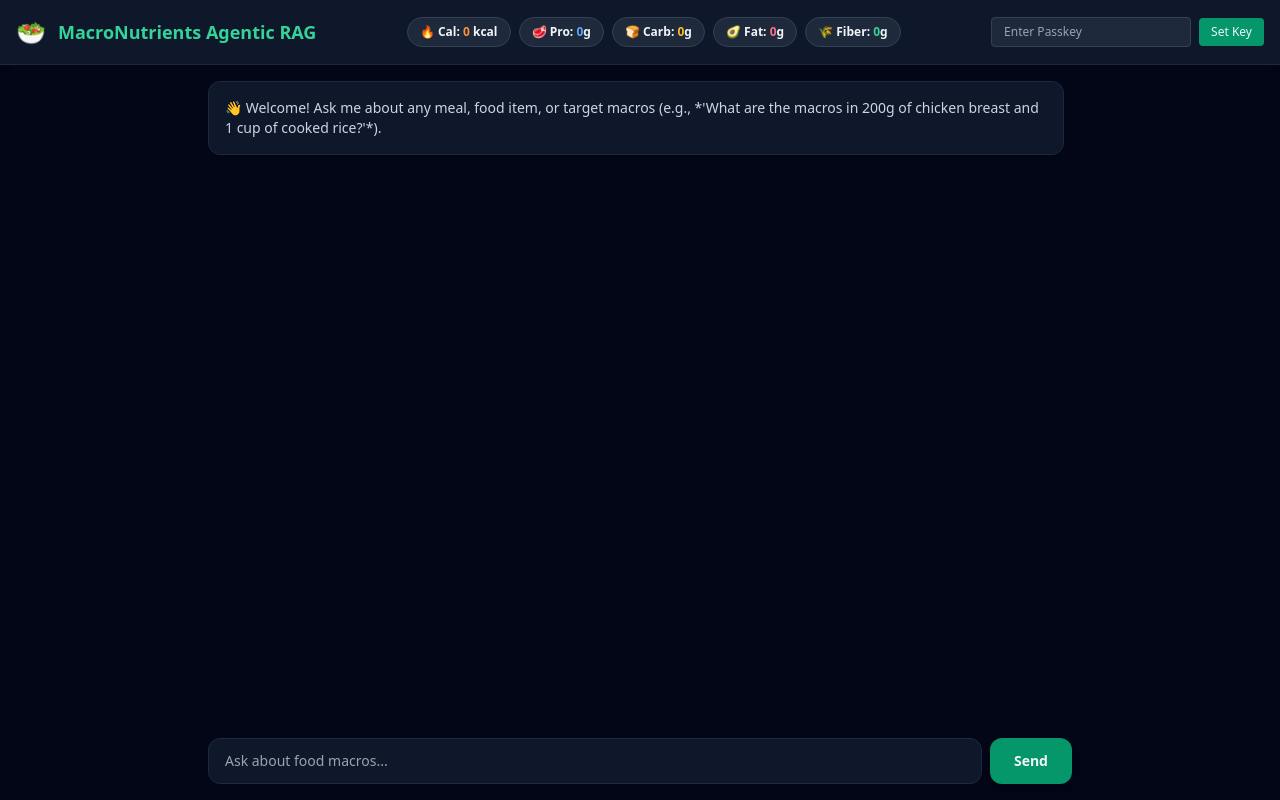
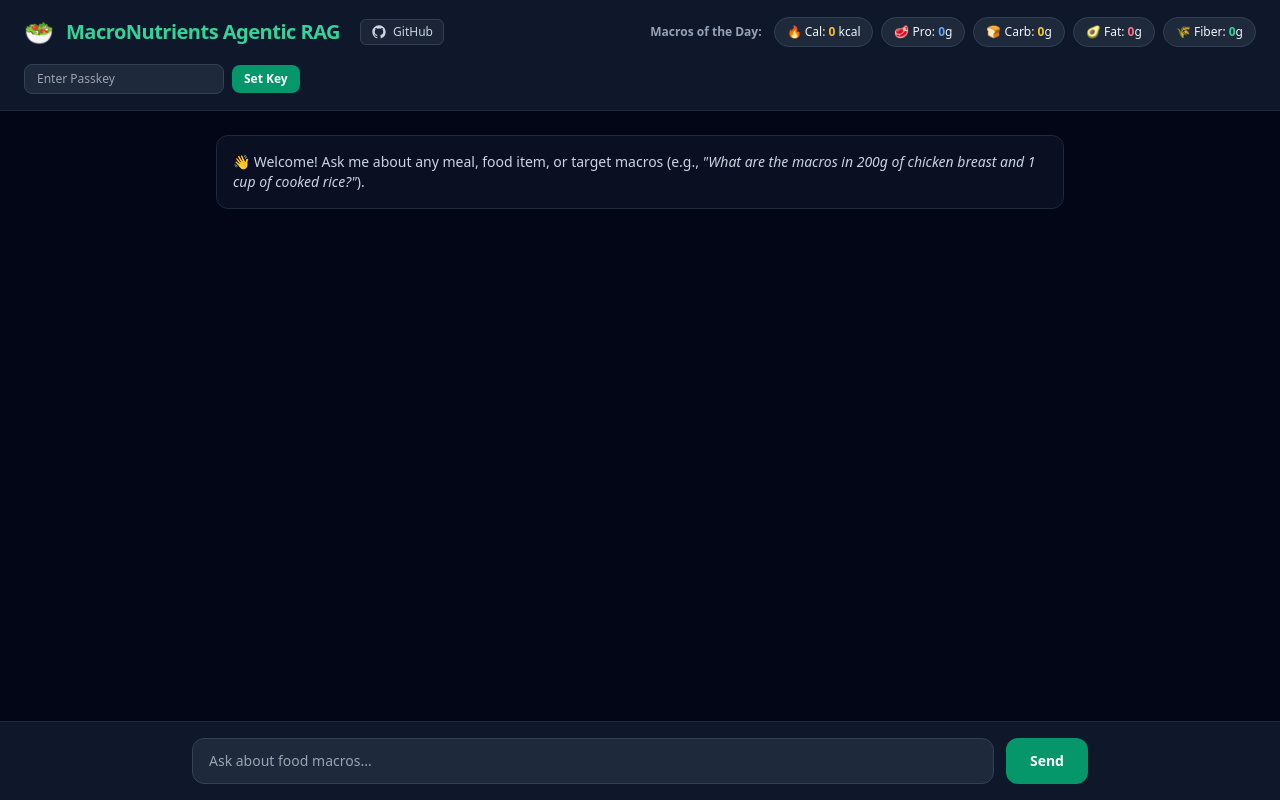
Before and after one commit to EmadSoheili/MacroNutrients-Project, a plain HTML site: page static/index.html in a window 1280 px wide. Drawn offline with nearby package versions, Linux system fonts and the light colour scheme.

Commit message:
Github link is added to UI

```diff
--- a/static/index.html
+++ b/static/index.html
@@ -6,49 +6,61 @@
     <title>MacroNutrients Calculator Agent</title>
     <script src="https://cdn.tailwindcss.com"></script>
 </head>
-<body class="bg-slate-950 text-slate-100 h-screen flex flex-col">
+<body class="bg-slate-950 text-slate-100 h-screen flex flex-col font-sans">
 
-    <!-- Header & Macro Tracker Pills -->
-    <header class="bg-slate-900 border-b border-slate-800 p-4 flex flex-wrap justify-between items-center shadow-md">
-        <div class="flex items-center space-x-3">
+    <!-- Header & Running Macros Bar -->
+    <header class="bg-slate-900 border-b border-slate-800 px-6 py-4 flex flex-wrap items-center justify-between gap-4">
+        <div class="flex items-center gap-3">
             <span class="text-2xl">🥗</span>
-            <h1 class="font-bold text-lg text-emerald-400">MacroNutrients Agentic RAG</h1>
+            <h1 class="text-xl font-bold tracking-tight text-emerald-400">MacroNutrients Agentic RAG</h1>
+            <a href="https://github.com/EmadSoheili/MacroNutrients-Project" target="_blank" rel="noopener noreferrer"
+               class="ml-2 inline-flex items-center gap-1.5 text-xs font-medium text-slate-300 hover:text-emerald-400 bg-slate-800/80 hover:bg-slate-800 border border-slate-700 px-2.5 py-1 rounded-md transition">
+                <svg class="w-4 h-4 fill-current" viewBox="0 0 24 24" aria-hidden="true">
+                    <path fill-rule="evenodd" d="M12 2C6.477 2 2 6.484 2 12.017c0 4.425 2.865 8.18 6.839 9.504.5.092.682-.217.682-.483 0-.237-.008-.868-.013-1.703-2.782.605-3.369-1.343-3.369-1.343-.454-1.158-1.11-1.466-1.11-1.466-.908-.62.069-.608.069-.608 1.003.07 1.53 1.032 1.53 1.032.892 1.53 2.341 1.088 2.91.832.092-.647.35-1.088.636-1.338-2.22-.253-4.555-1.113-4.555-4.951 0-1.093.39-1.988 1.029-2.688-.103-.253-.446-1.272.098-2.65 0 0 .84-.27 2.75 1.026A9.564 9.564 0 0112 6.844c.85.004 1.705.115 2.504.337 1.909-1.296 2.747-1.027 2.747-1.027.546 1.379.202 2.398.1 2.651.64.7 1.028 1.595 1.028 2.688 0 3.848-2.339 4.695-4.566 4.943.359.309.678.92.678 1.855 0 1.338-.012 2.419-.012 2.747 0 .268.18.58.688.482A10.019 10.019 0 0022 12.017C22 6.484 17.522 2 12 2z" clip-rule="evenodd" />
+                </svg>
+                GitHub
+            </a>
         </div>
 
-        <!-- Session Macro Tracker Pills -->
-        <div class="flex space-x-2 text-xs font-semibold">
-            <div class="bg-slate-800 px-3 py-1.5 rounded-full border border-slate-700">🔥 Cal: <span id="macro-cal" class="text-orange-400">0</span> kcal</div>
-            <div class="bg-slate-800 px-3 py-1.5 rounded-full border border-slate-700">🥩 Pro: <span id="macro-pro" class="text-blue-400">0</span>g</div>
-            <div class="bg-slate-800 px-3 py-1.5 rounded-full border border-slate-700">🍞 Carb: <span id="macro-carb" class="text-amber-400">0</span>g</div>
-            <div class="bg-slate-800 px-3 py-1.5 rounded-full border border-slate-700">🥑 Fat: <span id="macro-fat" class="text-rose-400">0</span>g</div>
-            <div class="bg-slate-800 px-3 py-1.5 rounded-full border border-slate-700">🌾 Fiber: <span id="macro-fiber" class="text-emerald-400">0</span>g</div>
+        <!-- Running Session Macros -->
+        <div id="macros-bar" class="flex flex-wrap items-center gap-2 text-xs font-medium">
+            <span class="text-slate-400 font-semibold mr-1">Macros of the Day:</span>
+            <span class="bg-slate-800 border border-slate-700 px-3 py-1.5 rounded-full">🔥 Cal: <strong id="macro-cal" class="text-amber-400">0</strong> kcal</span>
+            <span class="bg-slate-800 border border-slate-700 px-3 py-1.5 rounded-full">🥩 Pro: <strong id="macro-pro" class="text-blue-400">0</strong>g</span>
+            <span class="bg-slate-800 border border-slate-700 px-3 py-1.5 rounded-full">🍞 Carb: <strong id="macro-carb" class="text-yellow-400">0</strong>g</span>
+            <span class="bg-slate-800 border border-slate-700 px-3 py-1.5 rounded-full">🥑 Fat: <strong id="macro-fat" class="text-rose-400">0</strong>g</span>
+            <span class="bg-slate-800 border border-slate-700 px-3 py-1.5 rounded-full">🌾 Fiber: <strong id="macro-fiber" class="text-emerald-400">0</strong>g</span>
         </div>
 
-        <!-- Passkey Input -->
-        <div class="flex items-center space-x-2">
-            <input type="password" id="passkey-input" placeholder="Enter Passkey" class="bg-slate-800 border border-slate-700 text-xs px-3 py-1.5 rounded focus:outline-none focus:border-emerald-500">
-            <button id="save-passkey" class="bg-emerald-600 hover:bg-emerald-500 text-xs px-3 py-1.5 rounded font-medium transition">Set Key</button>
+        <!-- Passkey Auth Input -->
+        <div class="flex items-center gap-2">
+            <input type="password" id="passkey-input" placeholder="Enter Passkey"
+                   class="bg-slate-800 border border-slate-700 rounded-lg px-3 py-1.5 text-xs focus:outline-none focus:border-emerald-500">
+            <button id="save-passkey" class="bg-emerald-600 hover:bg-emerald-500 text-white text-xs font-semibold px-3 py-1.5 rounded-lg transition">
+                Set Key
+            </button>
         </div>
     </header>
 
-    <!-- Main Content Layout -->
-    <main class="flex-1 flex overflow-hidden">
-        <!-- Chat Feed -->
-        <div class="flex-1 flex flex-col justify-between p-4 max-w-4xl mx-auto w-full">
-            <div id="chat-container" class="flex-1 overflow-y-auto space-y-4 pr-2">
-                <div class="bg-slate-900 border border-slate-800 p-4 rounded-xl shadow-sm">
-                    <p class="text-sm text-slate-300">👋 Welcome! Ask me about any meal, food item, or target macros (e.g., *'What are the macros in 200g of chicken breast and 1 cup of cooked rice?'*).</p>
-                </div>
-            </div>
-
-            <!-- Input Form -->
-            <form id="chat-form" class="mt-4 flex gap-2">
-                <input type="text" id="user-input" placeholder="Ask about food macros..." class="flex-1 bg-slate-900 border border-slate-800 rounded-xl px-4 py-3 text-sm focus:outline-none focus:border-emerald-500" autocomplete="off" required>
-                <button type="submit" class="bg-emerald-600 hover:bg-emerald-500 px-6 py-3 rounded-xl text-sm font-semibold transition shadow-lg">Send</button>
-            </form>
+    <!-- Chat History Container -->
+    <main id="chat-container" class="flex-1 overflow-y-auto p-6 space-y-6 max-w-4xl w-full mx-auto">
+        <div class="bg-slate-900/60 border border-slate-800 rounded-xl p-4 text-sm text-slate-300">
+            👋 Welcome! Ask me about any meal, food item, or target macros (e.g., <em>"What are the macros in 200g of chicken breast and 1 cup of cooked rice?"</em>).
         </div>
     </main>
 
-    <script src="app.js"></script>
+    <!-- Input Box -->
+    <footer class="bg-slate-900 border-t border-slate-800 p-4">
+        <form id="chat-form" class="max-w-4xl mx-auto flex gap-3">
+            <input type="text" id="user-input" placeholder="Ask about food macros..." required
+                   class="flex-1 bg-slate-800 border border-slate-700 rounded-xl px-4 py-3 text-sm focus:outline-none focus:border-emerald-500">
+            <button type="submit" id="send-btn"
+                    class="bg-emerald-600 hover:bg-emerald-500 disabled:opacity-50 text-white font-semibold px-6 py-3 rounded-xl text-sm transition">
+                Send
+            </button>
+        </form>
+    </footer>
+
+    <script src="/app.js"></script>
 </body>
 </html>
```
